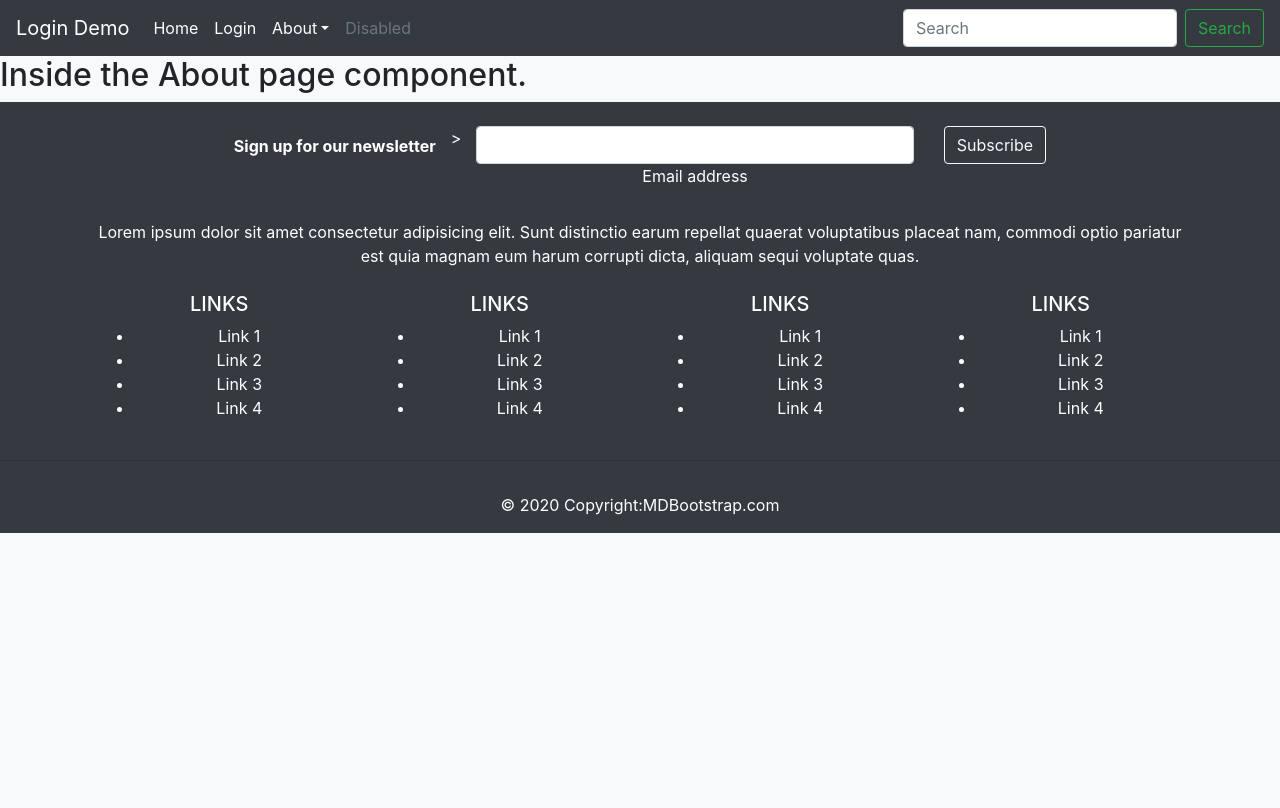
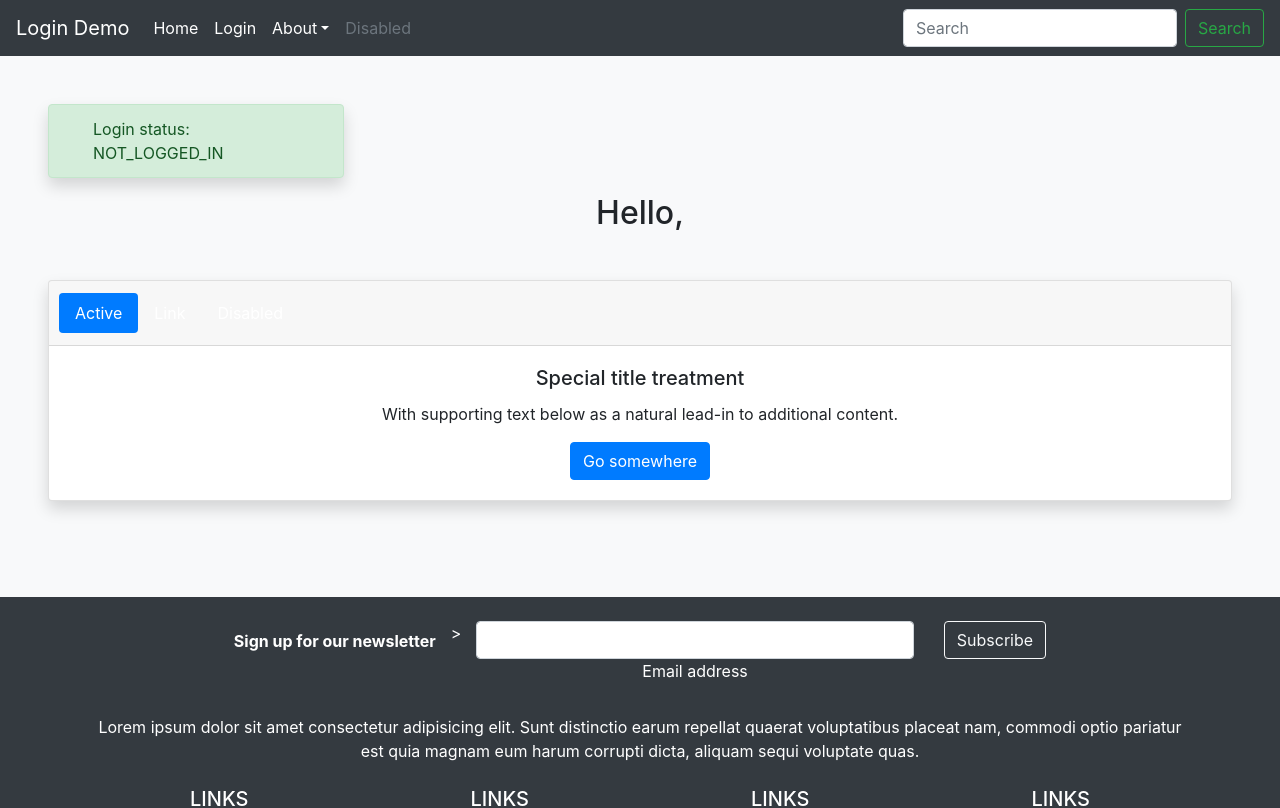
Before and after one commit to Berkeley-gov/Login-Page, a React (Create React App) app in the folder login-page/: page /dashboard in a window 1280 px wide. Shown: the top 808 px of the page. Built offline with nearby package versions, Linux system fonts and the light colour scheme.

Commit message:
finished login

```diff
--- a/login-page/package.json
+++ b/login-page/package.json
@@ -2,12 +2,13 @@
   "name": "login-page",
   "version": "0.1.0",
   "private": true,
-  "homepage": "https://berkeley-gov.github.io/Login-Page/",
+  "homepage": "https://berkeley-gov.github.io/",
   "dependencies": {
     "@testing-library/jest-dom": "^5.11.4",
     "@testing-library/react": "^11.1.0",
     "@testing-library/user-event": "^12.1.10",
     "axios": "^0.21.1",
+    "bootstrap-icons": "^1.5.0",
     "node-sass": "^4.14.1",
     "react": "^17.0.2",
     "react-dom": "^17.0.2",
--- a/login-page/public/index.html
+++ b/login-page/public/index.html
@@ -26,6 +26,7 @@
     -->
 
     <!-- Bootstrap CDN link -->
+    <link rel="stylesheet" href="https://cdn.jsdelivr.net/npm/bootstrap-icons@1.5.0/font/bootstrap-icons.css">
     <link rel="stylesheet" href="https://stackpath.bootstrapcdn.com/bootstrap/4.2.1/css/bootstrap.min.css" integrity="sha384-GJzZqFGwb1QTTN6wy59ffF1BuGJpLSa9DkKMp0DgiMDm4iYMj70gZWKYbI706tWS" crossorigin="anonymous">
     <title>Juan Ramirez | Login-Demo</title>
   </head>
@@ -44,5 +45,7 @@
     -->
 
     <script src="https://cdn.jsdelivr.net/npm/bootstrap@5.0.2/dist/js/bootstrap.bundle.min.js" integrity="sha384-MrcW6ZMFYlzcLA8Nl+NtUVF0sA7MsXsP1UyJoMp4YLEuNSfAP+JcXn/tWtIaxVXM" crossorigin="anonymous"></script>
+    <script src="https://cdn.jsdelivr.net/npm/@popperjs/core@2.9.2/dist/umd/popper.min.js" integrity="sha384-IQsoLXl5PILFhosVNubq5LC7Qb9DXgDA9i+tQ8Zj3iwWAwPtgFTxbJ8NT4GN1R8p" crossorigin="anonymous"></script>
+    <script src="https://cdn.jsdelivr.net/npm/bootstrap@5.0.2/dist/js/bootstrap.min.js" integrity="sha384-cVKIPhGWiC2Al4u+LWgxfKTRIcfu0JTxR+EQDz/bgldoEyl4H0zUF0QKbrJ0EcQF" crossorigin="anonymous"></script>
   </body>
 </html>
--- a/login-page/src/App.js
+++ b/login-page/src/App.js
@@ -11,7 +11,7 @@ export default class App extends React.Component {
 
         this.state = {
             loggedInStatus: 'NOT_LOGGED_IN',
-            user: {}
+            user: []
         };
 
         this.handleLogin = this.handleLogin.bind(this);
@@ -35,7 +35,7 @@ export default class App extends React.Component {
                     <Switch>
                         {/* NOTE: render prop is used to pass data in a Route element. */}
                         <Route exact path={'/'} render={props => (<HomePage {... props} handleLogin={this.handleLogin} loggedInStatus={this.state.loggedInStatus} />)} />
-                        <Route exact path={'/dashboard'} render={props => (<AboutPage {... props} handleLogin={this.handleLogin} loggedInStatus={this.state.loggedInStatus} />)} />
+                        <Route exact path={'/dashboard'} render={props => (<AboutPage {... props} handleLogin={this.handleLogin} loggedInStatus={this.state.loggedInStatus} user={this.state.user}/>)} />
                     </Switch>
                 </BrowserRouter>
                 {/* Application footer component for nav links and contact information. */}
--- a/login-page/src/components/about-page.component.js
+++ b/login-page/src/components/about-page.component.js
@@ -1,10 +1,46 @@
 import React, { Component } from 'react';
 
 export default class AboutPage extends React.Component {
+    constructor(props) {
+        super(props);
+    }
+
     render() {
         return(
-            <main>
-                <h2>Inside the About page component.</h2>
+            <main className={'p-5'}>
+                <div className="alert alert-success d-flex align-items-center shadow col-md-3" role="alert">
+                    <svg className="bi flex-shrink-0 me-2" width="24" height="24" role="img" aria-label="Danger:">
+                        <use xlinkHref="#exclamation-triangle-fill"/>
+                    </svg>
+                    <div>
+                        Login status: {this.props.loggedInStatus}
+                    </div>
+                </div>
+
+                <h2 className={'text-center fs-5 mb-5'}>Hello, {this.props.user["first_name"]} {this.props.user["last_name"]}</h2>
+
+                <div className="card text-center shadow mb-5">
+                    <div className="card-header">
+                        <ul className="nav nav-pills card-header-pills">
+                            <li className="nav-item">
+                                <a className="nav-link active" href="#">Active</a>
+                            </li>
+                            <li className="nav-item">
+                                <a className="nav-link" href="#">Link</a>
+                            </li>
+                            <li className="nav-item">
+                                <a className="nav-link" href="#" tabIndex="-1"
+                                   aria-disabled="false">Disabled</a>
+                            </li>
+                        </ul>
+                    </div>
+                    <div className="card-body">
+                        <h5 className="card-title">Special title treatment</h5>
+                        <p className="card-text">With supporting text below as a natural lead-in to additional
+                            content.</p>
+                        <a href="#" className="btn btn-primary">Go somewhere</a>
+                    </div>
+                </div>
             </main>
         );
     }
--- a/login-page/src/components/home-page.component.js
+++ b/login-page/src/components/home-page.component.js
@@ -17,10 +17,17 @@ export default class HomePage extends React.Component {
 
     render() {
         return(
-            <main>
-                <h2>Welcome to the home page</h2>
-                <h2>Logged in status is: {this.props.loggedInStatus}</h2>
-                {/*TODO: Change component name from Login to Registration */}
+            <main className={'p-5'}>
+                <div className="alert alert-danger d-flex align-items-center shadow col-md-3 mb-5" role="alert">
+                    <svg className="bi flex-shrink-0 me-2" width="24" height="24" role="img" aria-label="Danger:">
+                        <use xlinkHref="#exclamation-triangle-fill"/>
+                    </svg>
+                    <div>
+                        Login status: {this.props.loggedInStatus}
+                    </div>
+                </div>
+
+                {/*TODO: Add Registration */}
                 <Login handleSuccessfulAuth={this.handleSuccessfulAuth} />
             </main>
         );
--- a/login-page/src/components/login-page.component.js
+++ b/login-page/src/components/login-page.component.js
@@ -135,7 +135,7 @@ export default class LoginPage extends React.Component {
                         <label id="remember-me" className="form-check-label text-muted">Remember me</label>
                     </div>
 
-                    <div id={'warning-text'} />
+                    <div id={'warning-text'} className={'pb-3'}/>
 
                     {/* Submit form button starts here */}
                     <input type="submit" value='Submit' id='submit' className="btn btn-primary"  />
--- a/login-page/src/components/styles-components/login-form.scss
+++ b/login-page/src/components/styles-components/login-form.scss
@@ -1,4 +1,4 @@
-$formCentral: 100px auto;
+$formCentral: 20px auto;
 
 .login-form {
   margin: $formCentral;
```
Also changed, not shown: 2 other files (tests, documents, lock files or other folders).
